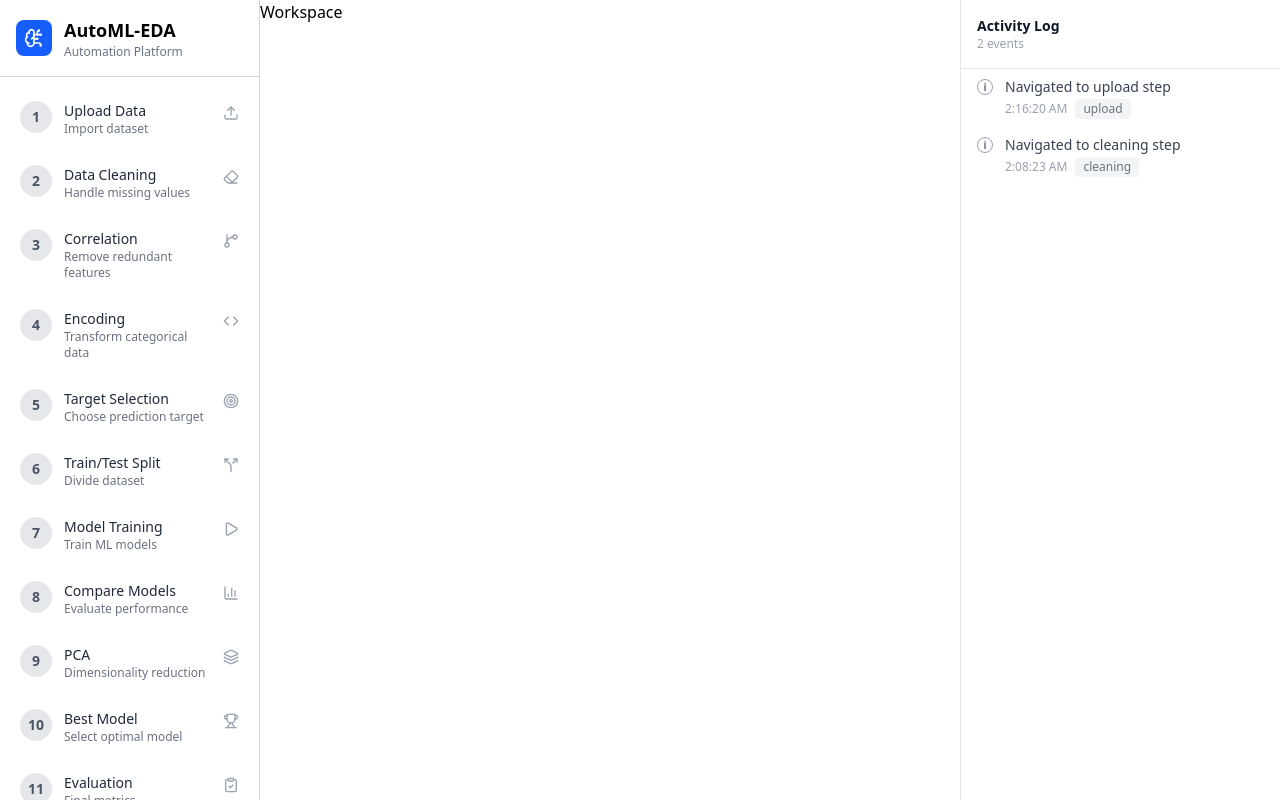
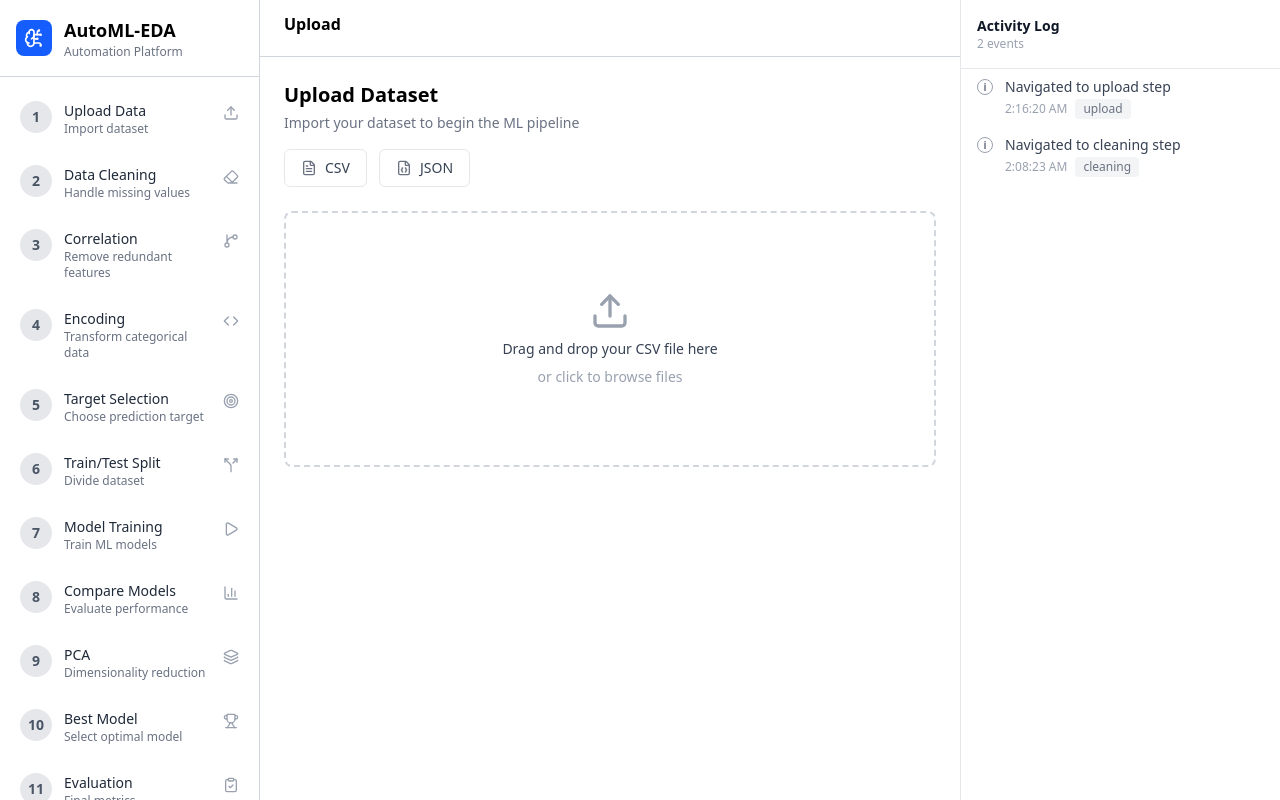
Before and after one commit to Shi1709/AutoML-EDA-, a React (Vite) app in the folder frontend/: page / in a window 1280 px wide. Built offline with nearby package versions, Linux system fonts and the light colour scheme.

Commit message:
Built UI for upload workspace

```diff
--- /dev/null
+++ b/frontend/src/components/UploadWorkspace.jsx
@@ -0,0 +1,59 @@
+import { FileBraces, FileText, Upload } from "lucide-react";
+
+const UploadWorkspace = () => {
+  return (
+    <>
+      <div className="border-b border-gray-300 px-6 py-3">
+        <h2 className="text-md font-semibold mb-2">Upload</h2>
+      </div>
+      <div className="flex-1 p-6">
+        <h3 className="text-xl font-semibold mb-1">Upload Dataset</h3>
+        <p className="text-sm text-gray-500">
+          Import your dataset to begin the ML pipeline
+        </p>
+        <div className="mt-4 flex items-center gap-3">
+          <button
+            className="inline-flex items-center gap-2
+               px-4 py-2
+               rounded-md border border-gray-200
+               text-sm font-medium text-gray-700
+               hover:bg-gray-50 hover:border-gray-300
+               transition-colors"
+          >
+            <FileText className="h-4 w-4 text-gray-500" />
+            CSV
+          </button>
+          <button
+            className="inline-flex items-center gap-2
+               px-4 py-2
+               rounded-md border border-gray-200
+               text-sm font-medium text-gray-700
+               hover:bg-gray-50 hover:border-gray-300
+               transition-colors"
+          >
+            <FileBraces className="h-4 w-4 text-gray-500" />
+            JSON
+          </button>
+        </div>
+        <div
+          className="relative mt-6 flex flex-col items-center justify-center gap-2 border-2 border-dashed border-gray-300 rounded-lg h-64 cursor-pointer transition hover:border-gray-400 hover:bg-gray-50"
+        >
+          <Upload className="h-10 w-10 text-gray-400" />
+          <p className="text-sm font-medium text-gray-700 whitespace-nowrap">
+            Drag and drop your CSV file here
+          </p>
+          <p className="text-sm text-gray-400 whitespace-nowrap">
+            or click to browse files
+          </p>
+          <input
+            type="file"
+            accept=".csv"
+            className="absolute inset-0 opacity-0 cursor-pointer"
+          />
+        </div>
+      </div>
+    </>
+  );
+};
+
+export default UploadWorkspace;
--- a/frontend/src/components/Workspace.jsx
+++ b/frontend/src/components/Workspace.jsx
@@ -1,7 +1,9 @@
+import UploadWorkspace from "./UploadWorkspace"
+
 const Workspace = () => {
   return (
     <div className="h-screen flex flex-col overflow-y-auto">
-        Workspace
+        <UploadWorkspace />
     </div>
   )
 }
```
Also changed, not shown: frontend/public/logo.png (added).
